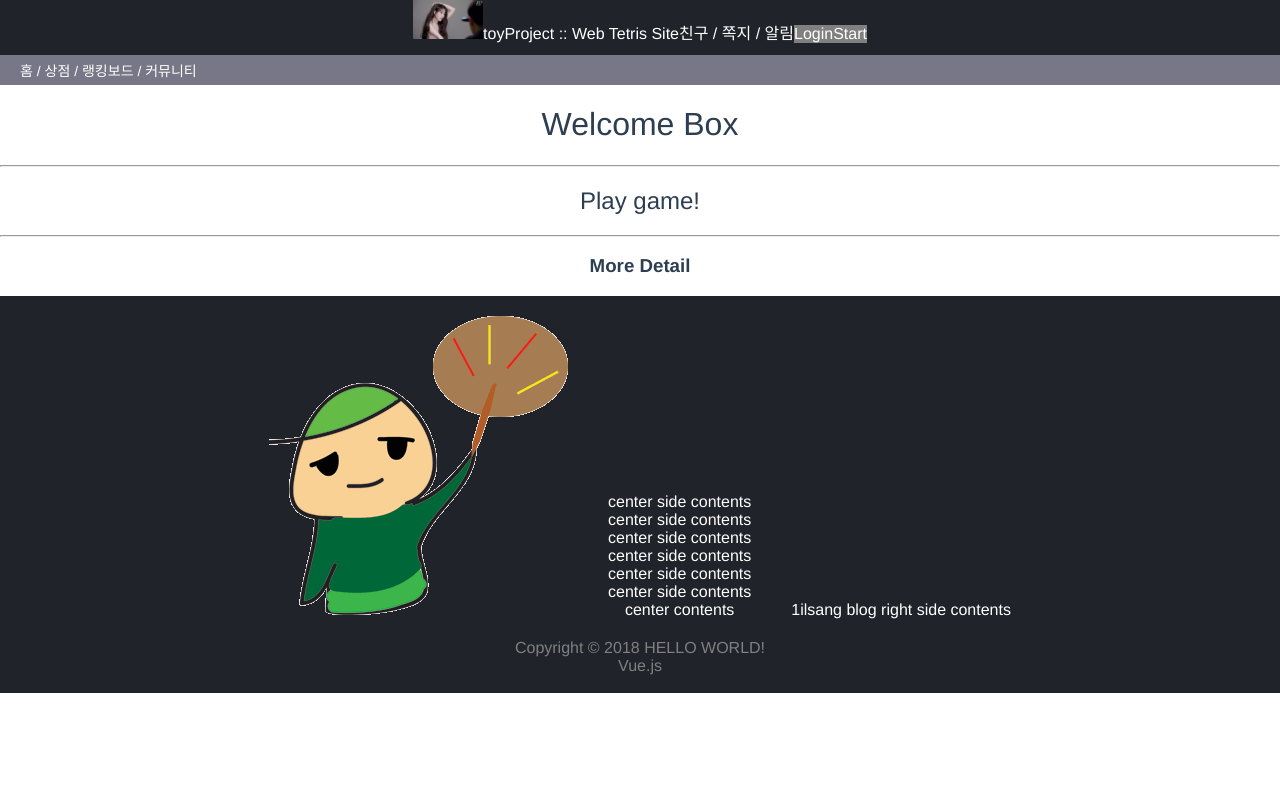
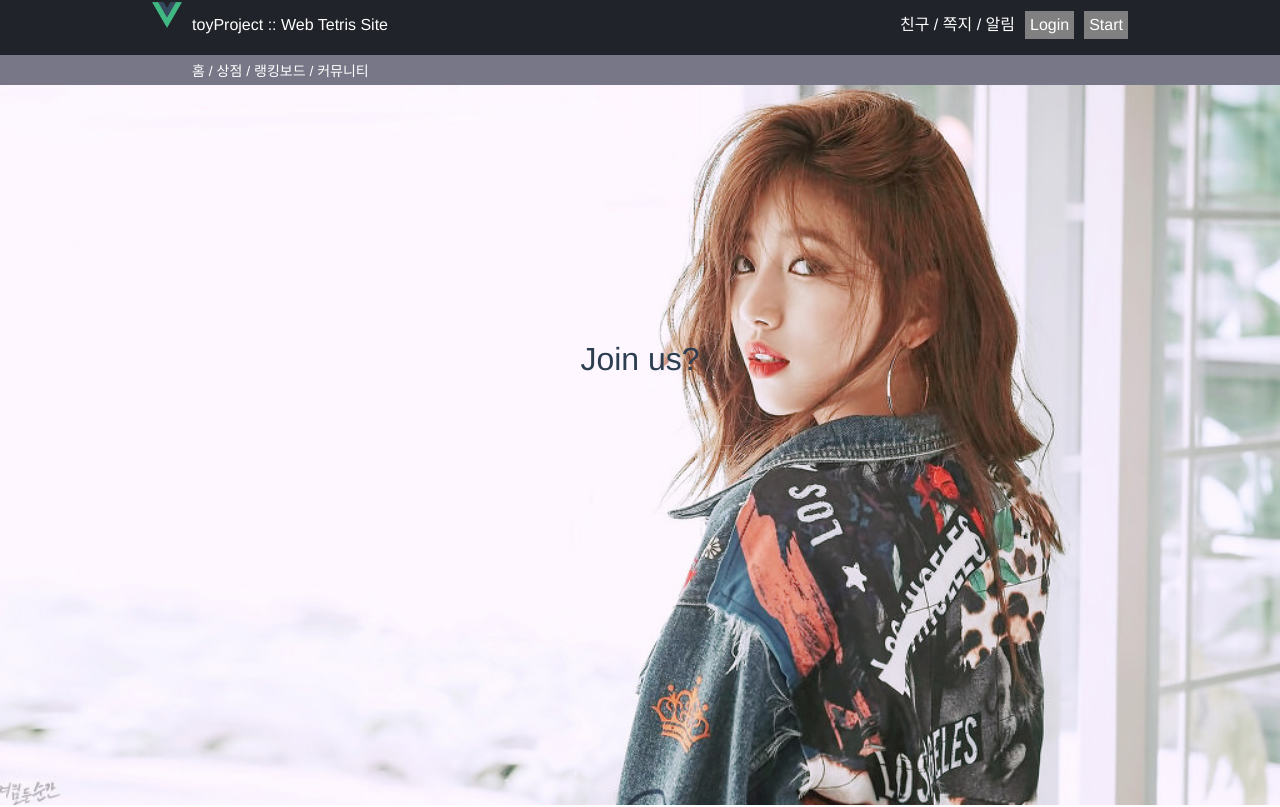
Before and after one commit to 18-Tetris-toyProject-Summer/VueFront, a Vue app: page /#/ in a window 1280 px wide. Shown: the top 807 px of the page. Built offline with nearby package versions, Linux system fonts and the light colour scheme.

Commit message:
[MOD] Nav, Main, Footer CSS

```diff
--- a/src/components/Footer.vue
+++ b/src/components/Footer.vue
@@ -45,6 +45,14 @@ export default {
   margin: 10px;
   display: inline-block;
 }
+#left-contents{
+  margin-left: 0;
+  margin-right: 10%;
+}
+#center-contents{
+  margin-left: 10%;
+  margin-right: 10%;
+}
 #end-contents {
   color: gray;
 }
--- a/src/components/Home.vue
+++ b/src/components/Home.vue
@@ -1,16 +1,11 @@
 <template>
-  <div class="hello">
-    <h1>{{ msg }}</h1>
-    <hr>
-    <ul>
-      <li>
-        <h2>Play game!</h2>
-      </li>
-      <hr>
-      <li>
-        <h3>More Detail</h3>
-      </li>
-    </ul>
+  <div id="container">
+    <div style="width: 100%; ">
+      <div style="position: absolute; width: 100%">
+        <img src="../assets/2.jpg" alt="first image" >
+      </div>
+      <h1 style="position: relative; margin-top: 0; margin-bottom:100%; padding-top: 20%;">Join us? </h1>
+    </div>
   </div>
 </template>
 
@@ -27,15 +22,26 @@ export default {
 
 <!-- Add "scoped" attribute to limit CSS to this component only -->
 <style scoped>
+#container {
+  width: 100%;
+}
+#first-list, #second-list, #third-list {
+
+}
+img{
+  width: 100%;
+}
 h1, h2 {
   font-weight: normal;
 }
 ul {
   list-style-type: none;
-  padding: 0;
+  padding: 0px;
+  margin: 0px;
 }
 li {
-  margin: 0 10px;
+  margin: 0px;
+  padding: 0px;
 }
 a {
   color: #42b983;
--- a/src/components/Login.vue
+++ b/src/components/Login.vue
@@ -1,12 +1,9 @@
 <template>
   <div id="container">
-    Hello World!
+    Hello World!<br>
+    You can only do it this way. <p></p>
     <div>
-      <input type="text" placeholder="id"><br>
-      <input type="text" placeholder="pw"><br>
-      <button>submit</button>
-      <button>register</button>
-      <label @click.prevent="naverLogin()">네이버 로그인</label>
+      <a :href=apiURL><img height='50' src='http://static.nid.naver.com/oauth/small_g_in.PNG'/></a>
     </div>
   </div>
 </template>
@@ -14,18 +11,30 @@
 <script>
 export default {
   name: 'Login',
+  data () {
+    return {
+      CLIENT_ID: 'fsL4vVVgvsoOwkPoWPO4',
+      redirectURI: 'http%3a%2f%2flocalhost%3a8081%2flogin',
+      state: 123,
+      apiURL: 'https://nid.naver.com/oauth2.0/authorize?response_type=code'
+    }
+  },
   methods: {
     naverLogin () {
       console.log('go to naver')
-      /* https://nid.naver.com/oauth2.0/authorize?client_id=fsL4vVVgvsoOwkPoWPO4&response_type=code&redirect_uri=http%3a%2f%2flocalhost%3a8080%2f&state=200
-      */
     }
+  },
+  created () {
+    this.apiURL += '&client_id=' + this.CLIENT_ID
+    this.apiURL += '&redirect_uri=' + this.redirectURI
+    this.apiURL += '&state=' + this.state
   }
 }
 </script>
 
 <style scoped>
 #container {
-
+  margin-top: 10%;
+  margin-bottom: 20%;
 }
 </style>
--- a/src/components/Modal.vue
+++ b/src/components/Modal.vue
@@ -1,6 +1,6 @@
 <template>
   <div id="container">
-    <label @click="close()" style="float: right; margin-right: 20px; margin-top: 10px; color: white; font-size: 40px">X</label>
+    <label @click="close()" style="float: right; margin-right: 3%; margin-top: 1%; color: white; font-size: 80px">X</label>
     <div id="main">
       <img src="../assets/iu.jpg" alt="iu" width="50%">
     </div>
@@ -22,11 +22,12 @@ export default {
 #container {
   width: 100%;
   height: 100%;
-  position: absolute;
+  position: fixed;
   background: rgb(0, 0, 0, 0.6);
-  z-index: 1;
+  z-index: 100;
+  top: 0;
 }
 #main{
-  margin: 5px;
+  margin-top: 55px;
 }
 </style>
--- a/src/components/Nav.vue
+++ b/src/components/Nav.vue
@@ -2,7 +2,7 @@
   <div id="container">
     <div id="main-tab">
       <router-link to="/">
-        <img src="../assets/iu.jpg" width="70px" alt="logo"/>
+        <img src="../assets/logo.png" width="30px" alt="logo" />
         <div id="logo-tab">
           toyProject :: Web Tetris Site
         </div>
@@ -11,7 +11,12 @@
         친구 / 쪽지 / 알림
       </div>
       <div id="login-tab">
-        <router-link to="login">Login</router-link>
+        <div v-if="LoginStatus === false">
+          <router-link to="login">Login</router-link>
+        </div>
+        <div v-if="LoginStatus === true">
+          <router-link to="logout">로그아웃</router-link>
+        </div>
       </div>
       <div id="game-start-tab">
         <router-link to="roomlist">Start</router-link>
@@ -23,7 +28,10 @@
 <script>
 export default {
   name: 'Nav',
-  methods: {
+  data () {
+    return {
+      LoginStatus: false
+    }
   }
 }
 </script>
@@ -36,6 +44,7 @@ export default {
   position: fixed;
   top: 0px;
   height: 55px;
+  z-index: 1;
 }
 
 #main-tab {
@@ -43,20 +52,36 @@ export default {
 
 #logo-tab, #social-tab, #login-tab, #game-start-tab {
   display: inline-block;
+  margin-left: 10px;
 }
 
-#logo-tab {
+#logo-tab:hover {
+  color: #61dafb;
 }
 
 #social-tab {
+  margin-left: 40%;
 }
 
 #login-tab {
   background-color: gray;
+  padding: 5px;
+}
+#login-tab:hover {
+  background-color: deepskyblue;
+  padding-bottom: 10px;
+  padding-top:10px;
 }
 
 #game-start-tab {
   background-color: gray;
+  padding: 5px;
+}
+
+#game-start-tab:hover {
+  background-color: deepskyblue;
+  padding-bottom: 10px;
+  padding-top:10px;
 }
 
 a {
--- a/src/components/SubNav.vue
+++ b/src/components/SubNav.vue
@@ -1,7 +1,9 @@
 <template>
   <div id="sub-tab">
-    <router-link to="/">홈</router-link>
-    / 상점 / 랭킹보드 / 커뮤니티
+    <router-link to="/">홈 </router-link>/
+    <router-link to="/"> 상점 </router-link>/
+    <router-link to="/"> 랭킹보드 </router-link>/
+    <router-link to="/"> 커뮤니티 </router-link>
   </div>
 </template>
 
@@ -16,7 +18,7 @@ export default {
   margin-top: 55px;
   background-color: #777788;
   padding-top: 5px;
-  padding-left: 20px;
+  padding-left: 15%;
   padding-bottom: 5px;
   font-size: 14px;
   color: white;
@@ -27,4 +29,7 @@ a {
   color: white;
   text-decoration-line: none;
 }
+a:hover{
+  color: #61dafb;
+}
 </style>
```
Also changed, not shown: src/assets/1.jpg (added), src/assets/2.jpg (added).
